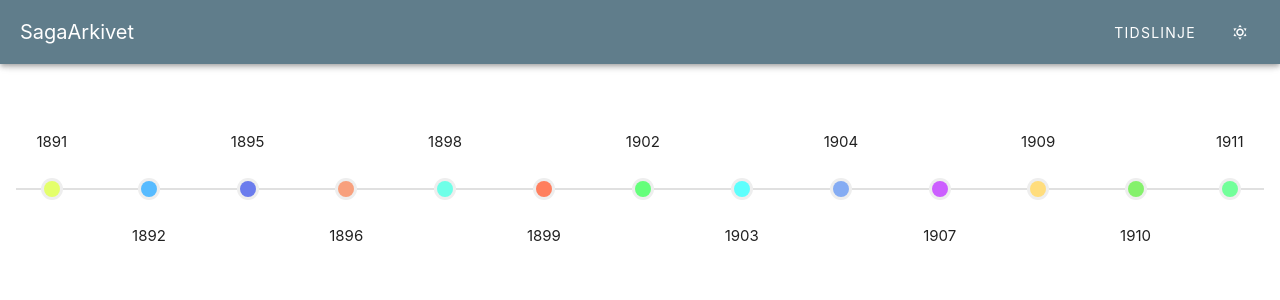
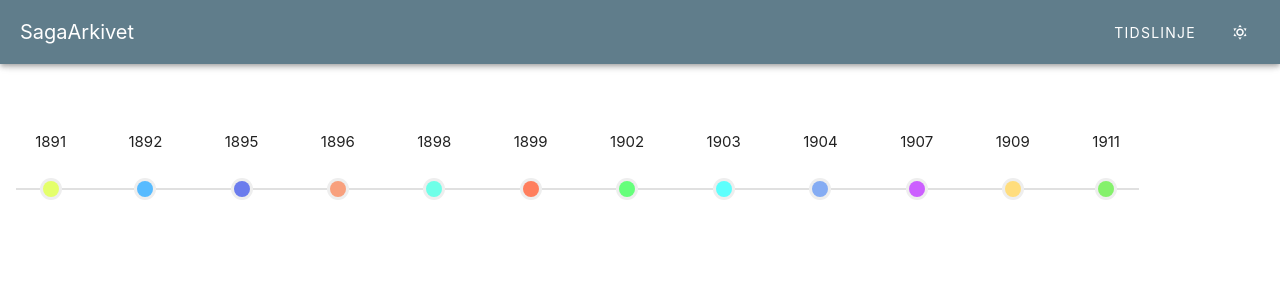
Before and after one commit to gu-gridh/saga-frontend, a Vue app: page / in a window 1280 px wide. Shown: the top 300 px of the page. Built offline with nearby package versions, Linux system fonts and the light colour scheme.

Commit message:
Added animation to timeline

```diff
--- a/src/assets/timeline.json
+++ b/src/assets/timeline.json
@@ -87,13 +87,6 @@
         }
       },
       {
-        "year": 1910,
-        "events": {
-          "SLF": [],
-          "FBF": []
-        }
-      },
-      {
         "year": 1911,
         "events": {
           "SLF": ["Tummetott 1911-1929, fr 1930 som Gullebrand och Tummetott."],
--- a/src/components/Timeline.vue
+++ b/src/components/Timeline.vue
@@ -1,6 +1,6 @@
 <template>
     <div class="container">
-        <v-timeline start="1890" end="1912" direction="horizontal">
+        <v-timeline start="1890" end="1912" direction="horizontal" side="end" class="time">
             <v-timeline-item
                 v-for="(entry, index) in timelineData"
                 :key="index"
@@ -40,7 +40,7 @@
 
                     <!-- FBF Events -->
                     <div v-if="entry.events.FBF.length" class="mt-4">
-                        <h3 class="headline font-weight-light mb-2 text-secondary">Folkskolans barntidining förlag</h3>
+                        <h3 class="headline font-weight-light mb-2 text-secondary">Folkskolans barntidning förlag</h3>
                         <p v-for="(event, idx) in entry.events.FBF" :key="`fbf-${idx}`">
                             {{ event }}
                         </p>
@@ -75,7 +75,14 @@ const getColor = () => {
 
 <style scoped>
 .container {
+display: flex;
   position: relative;
+  align-items: center;
+}
+
+.time {
+  position: relative;
+  max-width: 90%;
 }
 
 .expandable-content {
@@ -89,17 +96,26 @@ const getColor = () => {
   transform: translateX(-50%); /* Center the card horizontally */
   width: 300px; /* Adjust as needed */
   z-index: 1; /* Ensure the card is above the line connector */
-
+    animation: cardStand linear 0.5s;
 }
 
 .line-connector {
   position: absolute;
   top: 20px; /* Adjust to align with the timeline dot */
   left: 50%;
-  height: 200px; /* Ensure it connects to the card */
+  height: 130px; /* Ensure it connects to the card */
   width: 3px;
   background-color: grey; /* Customize the line color */
   transform: translateX(-50%);
+  animation: stand linear 0.5s;
+}
+@keyframes stand {
+  0% {height: 0;}
+  100% {height: 130px;}
+}
 
+@keyframes cardStand {
+  0% {top: 0;}
+  100% {top: 150px;}
 }
 </style>
```
Also changed, not shown: 1 other file (tests, documents, lock files or other folders).
